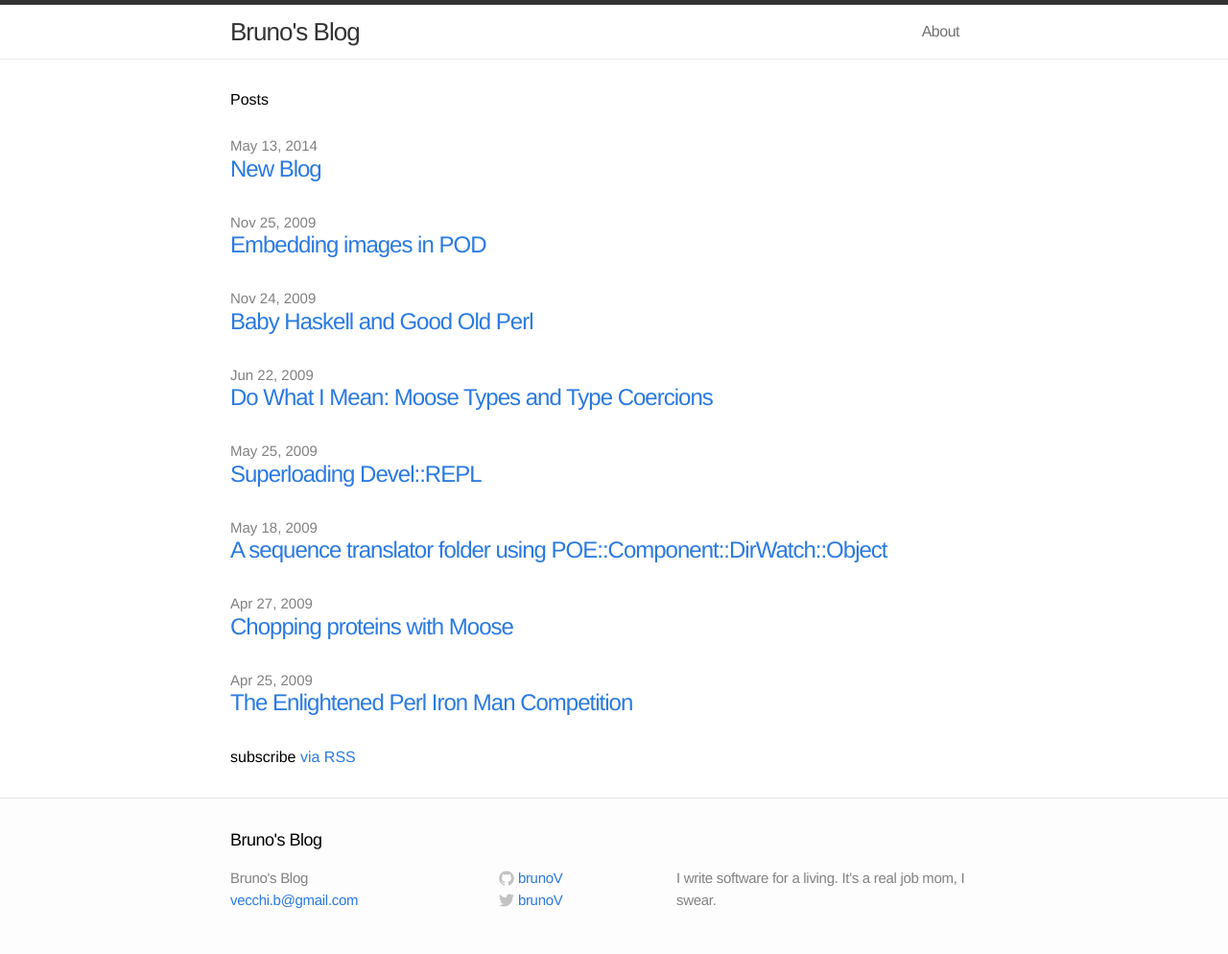
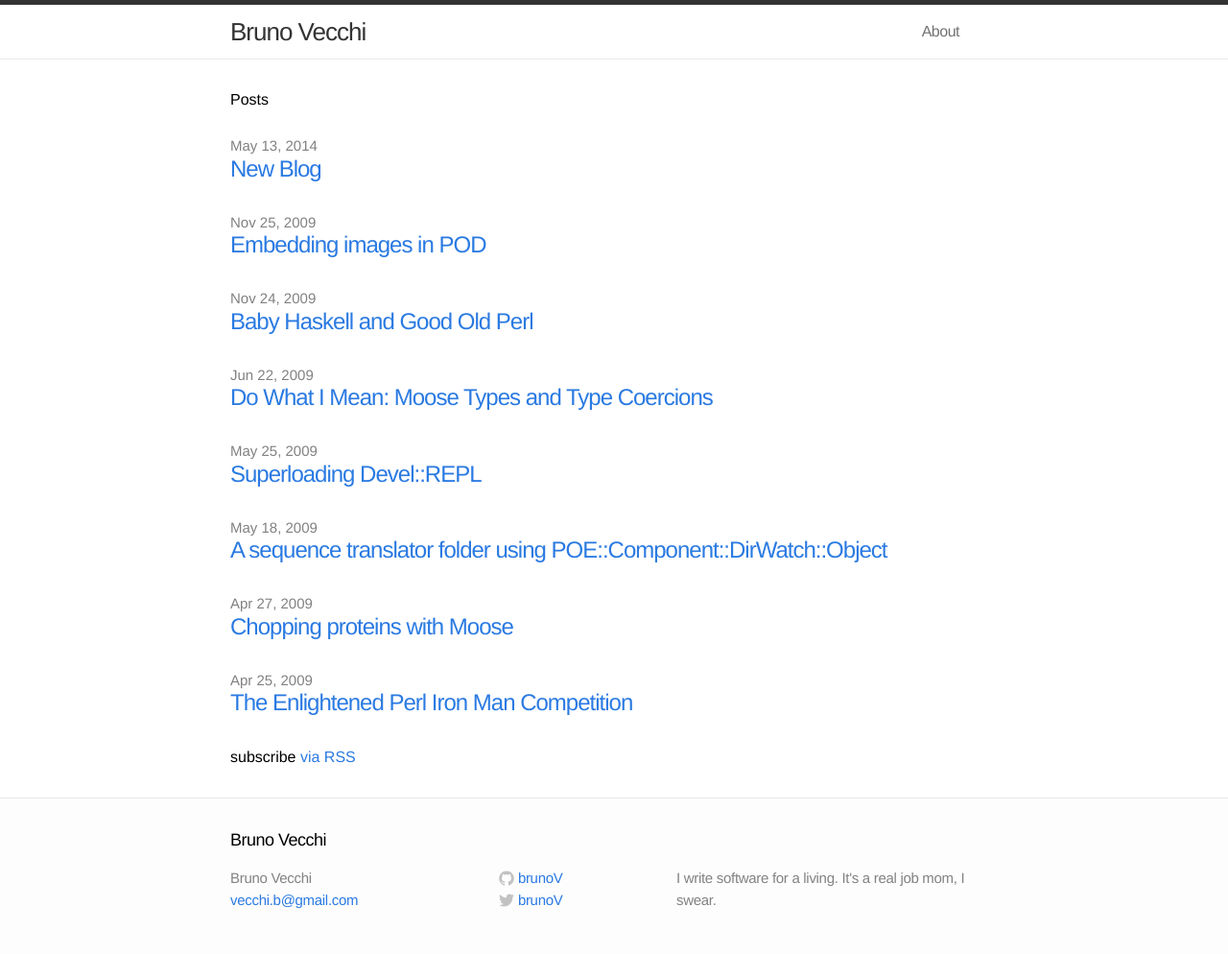
Before and after one commit to brunoV/brunov.github.io, a Jekyll site: the page built from index.html, in a window 1280 px wide. Shown: the whole page at 96% size. Built offline with Jekyll 4.4.1, drawn with Linux system fonts in a browser that asks for light colours.

Commit message:
Change page title

```diff
--- a/_config.yml
+++ b/_config.yml
@@ -1,5 +1,5 @@
 # Site settings
-title: Bruno's Blog
+title: Bruno Vecchi
 email: vecchi.b@gmail.com
 description: "I write software for a living. It's a real job mom, I swear."
 baseurl: ""
```
